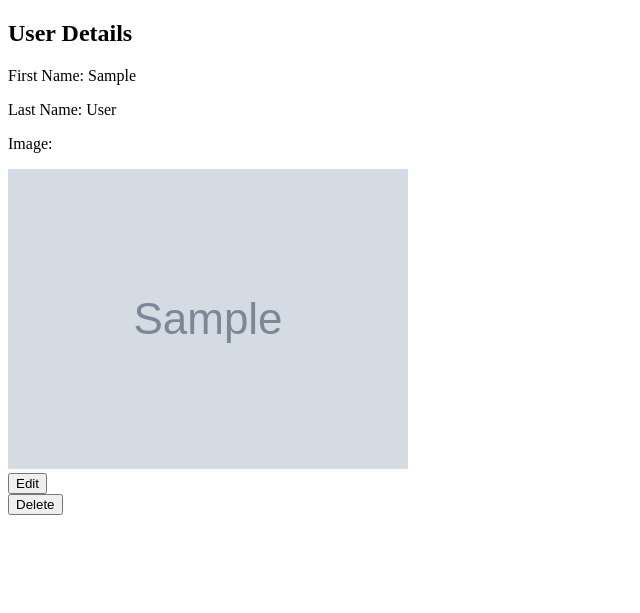
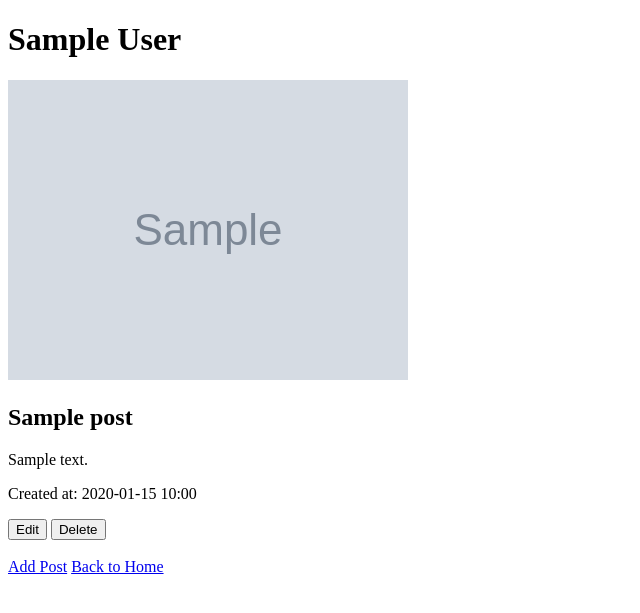
Before and after one commit to herna236/blogly, a Flask app: page /users/1 in a window 1280 px wide. Shown: the top 613 px of the page, without its empty margins (0-640 px from the left). Run offline with Flask 3, Linux system fonts and the light colour scheme; tables that the repository leaves empty hold one stand-in row (values such as "Sample post"); grey boxes marked "Sample" are stand-in pictures; some libraries are stand-ins or nearby versions.

Commit message:
added posts

```diff
--- a/app.py
+++ b/app.py
@@ -1,9 +1,22 @@
-from flask import Flask, render_template, request, redirect, url_for
-from flask_sqlalchemy import SQLAlchemy
+from flask import Flask, render_template, request, redirect, url_for, flash
+from flask_login import LoginManager, login_user, current_user, login_required, logout_user
+from models import db, connect_db, User, Post
 from flask_migrate import Migrate
-from models import db, connect_db, User
+import secrets
+from flask_wtf.csrf import validate_csrf
+from werkzeug.exceptions import abort
+from wtforms import ValidationError
+from flask_wtf.csrf import generate_csrf
+from flask_wtf.csrf import CSRFProtect
+
+
+
 
 app = Flask(__name__)
+app.config['SECRET_KEY'] = secrets.token_hex(16)
+app.config['WTF_CSRF_SECRET_KEY'] = 'Aaron Hernandez'
+
+
 app.config['SQLALCHEMY_DATABASE_URI'] = 'postgresql:///models'
 app.config['SQLALCHEMY_TRACK_MODIFICATIONS'] = False
 app.config['SQLALCHEMY_ECHO'] = True
@@ -12,12 +25,6 @@ app.config['SQLALCHEMY_ECHO'] = True
 db.init_app(app)
 migrate = Migrate(app, db)
 
-# question here. Do i need to db.create_all() before each request?
-# without it the tables are deleted after i run test_flask/py
-@app.before_request
-def create_tables():
-    with app.app_context():
-        db.create_all()
 
 @app.route('/')
 def home():
@@ -62,11 +69,72 @@ def delete_user(user_id):
     db.session.commit()
     return redirect(url_for('home'))
 
-@app.route('/users/<int:user_id>')
+
+@app.route('/users/<int:user_id>', endpoint='view_user')
 def view_user(user_id):
-    print(f"Received user ID: {user_id}")
     user = User.query.get_or_404(user_id)
-    return render_template('view_user.html', user=user)
+    posts = Post.query.filter_by(user_id=user.id).all()
+    csrf_token = generate_csrf()
+
+    return render_template('view_user.html', user=user, posts=posts, csrf_token=csrf_token)
+
+
+@app.route('/users/<int:user_id>/posts/new', methods=['GET', 'POST'])
+def add_post(user_id):
+    user = User.query.get_or_404(user_id)
+
+    if request.method == 'POST':
+
+        try:
+            validate_csrf(request.form.get('csrf_token'))
+        except ValidationError:
+            abort(400, 'Invalid CSRF token')
+
+
+        new_post = Post(
+            title=request.form['title'],
+            content=request.form['content'],
+            user_id=user.id
+        )
+        db.session.add(new_post)
+        db.session.commit()
+        flash('Post added successfully!', 'success')
+        return redirect(url_for('view_user', user_id=user.id))
+
+
+    csrf_token = generate_csrf()
+    return render_template('add_post_form.html', user=user, csrf_token=csrf_token)
+
+@app.route('/posts/<int:post_id>')
+def view_post(post_id):
+    post = Post.query.get_or_404(post_id)
+    user = User.query.get_or_404(post.user_id)
+    csrf_token = generate_csrf()
+
+    return render_template('view_post.html', post=post, user=user, csrf_token=csrf_token)
+
+
+@app.route('/posts/<int:post_id>/edit', methods=['GET', 'POST'])
+def edit_post(post_id):
+    post = Post.query.get_or_404(post_id)
+    csrf_token = generate_csrf()
+
+    if request.method == 'POST':
+        post.title = request.form['title']
+        post.content = request.form['content']
+        db.session.commit()
+        flash('Post updated successfully!', 'success')
+        return redirect(url_for('view_post', post_id=post.id))
+
+    return render_template('edit_post_form.html', post=post, csrf_token=csrf_token)
+
+@app.route('/posts/<int:post_id>/delete', methods=['POST'])
+def delete_post(post_id):
+    post = Post.query.get_or_404(post_id)
+    db.session.delete(post)
+    db.session.commit()
+    flash('Post deleted successfully!', 'success')
+    return redirect(url_for('view_user', user_id=post.user_id))
 
 if __name__ == '__main__':
     app.run(debug=True)
--- a/templates/view_user.html
+++ b/templates/view_user.html
@@ -1,24 +1,37 @@
-
 <!DOCTYPE html>
 <html lang="en">
 <head>
     <meta charset="UTF-8">
     <meta name="viewport" content="width=device-width, initial-scale=1.0">
-    <title>Home</title>
+    <title>{{ user.first_name }} {{ user.last_name }}</title>
 </head>
 <body>
-    <body>
-        <h2>User Details</h2>
-        <p>First Name: {{ user.first_name }}</p>
-        <p>Last Name: {{ user.last_name }}</p>
-        <p>Image:</p>
-        <img src="{{ user.image_url }}" alt="User Image">
+    <h1>{{ user.first_name }} {{ user.last_name }}</h1>
+    <img src="{{ user.image_url }}" alt="{{ user.first_name }} {{ user.last_name }}">
 
-<form action="{{ url_for('edit_user', user_id=user.id) }}" method="get">
-    <button type="submit">Edit</button>
-</form>
-<form action="{{ url_for('delete_user', user_id=user.id) }}" method="post">
-    <button type="submit">Delete</button>
-</form>
+
+    {% for post in posts %}
+    <h2>{{ post.title }}</h2>
+    <p>{{ post.content }}</p>
+    <p>Created at: {{ post.created_at.strftime('%Y-%m-%d %H:%M') }}</p>
+
+    <form method="get" action="{{ url_for('edit_post', post_id=post.id) }}" style="display: inline;">
+        {% if csrf_token %}
+        <input type="hidden" name="csrf_token" value="{{ csrf_token}}">
+         {% endif %}
+         <button type="submit">Edit</button>
+     </form>
+
+     <form method="post" action="{{ url_for('delete_post', post_id=post.id) }}" style="display:inline;">
+            <input type="hidden" name="csrf_token" value="{{ csrf_token }}">
+            <button type="submit">Delete</button>
+    </form>
+
+{% endfor %}
+
+        <br>
+        <br>
+    <a href="{{ url_for('add_post', user_id=user.id) }}">Add Post</a>
+    <a href="{{ url_for('home') }}">Back to Home</a>
 </body>
 </html>
```
Also changed, not shown: migrations/versions/40162fbab4d5_.py (added, +32 -0 lines), migrations/versions/5e152bb3aca9_add_post_model.py (added, +36 -0 lines), migrations/versions/665cbc0a530e_.py (added, +32 -0 lines), migrations/versions/8e7a755df488_.py (added, +34 -0 lines), models.py (+12 -0 lines), templates/add_post_form.html (added, +18 -0 lines), templates/edit_post_form.html (added, +24 -0 lines), templates/view_post.html (added, +37 -0 lines), test_flask.py (+7 -1 lines), templates/error_message.html (renamed from templates/error.html).
